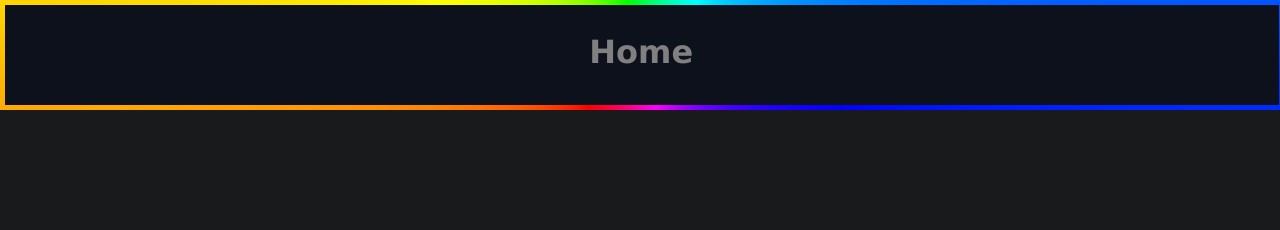
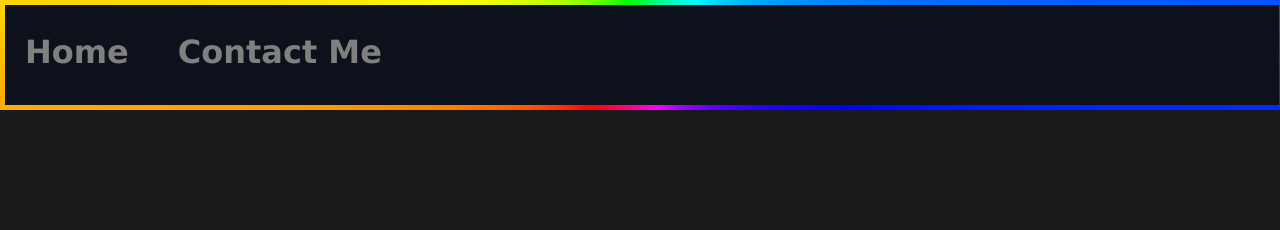
Before and after one commit to kingstonv1/portfolio, a plain HTML site: page index.html in a window 1280 px wide. Drawn offline with Linux system fonts and the light colour scheme.

Commit message:
link support for navbar options

```diff
--- a/index.html
+++ b/index.html
@@ -35,14 +35,15 @@
 
 
         .option {
-            display: block;
+            display: inline-block;
             padding-top: 10px;
             padding-bottom: 10px;
             padding-left: 20px;
             padding-right: 25px;
             height: 80px;
-            width: 100px;
-            margin: 0 auto;
+            width: auto;
+            margin: auto;
+            cursor: pointer;
         }
 
         .option h1 {
@@ -69,10 +70,12 @@
 <body class="main">
 
     <div class="navbar">
-        <div class="option" id="home">
+
+        <div class="option" id="home" onclick="//Nothing, because we are on the home page.">
             <h1>Home</h1>
         </div>
-        <div class="option" id="contact">
+
+        <div class="option" id="contact" onclick="window.location = 'contact'">
             <h1>Contact Me</h1>
         </div>
     </div>
```
